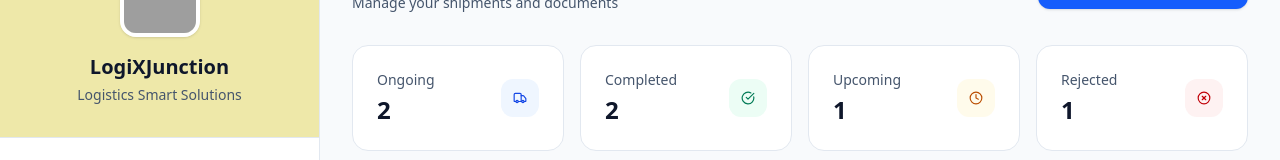
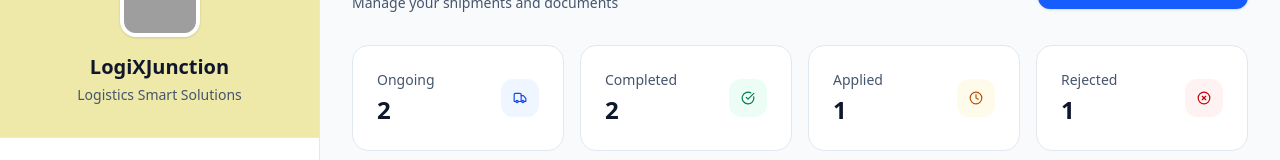
Before and after one commit to logiXjunction/logix-frontend, a React (Vite) app: page /client-dashboard in a window 1280 px wide. Shown: the part 147-307 px from the top of the page. Built offline with nearby package versions, Linux system fonts and the light colour scheme; grey boxes are pictures that could not be loaded.

Commit message:
Upcoming to applied, added button to view bidding

```diff
--- a/package.json
+++ b/package.json
@@ -21,6 +21,7 @@
     "react-globe": "^5.0.2",
     "react-globe.gl": "^2.34.0",
     "react-icons": "^5.5.0",
+    "react-range": "^1.10.0",
     "react-router-dom": "^7.7.0",
     "tailwindcss": "^4.1.11"
   },
--- a/src/app.jsx
+++ b/src/app.jsx
@@ -25,6 +25,7 @@
 import DriverRegistration from './pages/driver_registration';
 import Dashboard from './pages/Dashboardtest';
 import InquiryForm from './pages/inquiry_form';
+import NotFound from './pages/404';
 
 function App() {
   return (
@@ -62,7 +63,7 @@
         <Route path="/available-transporter" element={<AvailableTransporters />} />
         <Route path="/shipment-registration" element={<ShipmentRegistration />} />
         <Route path="/inquiry-form" element={<InquiryForm />} />
-
+        <Route path="*" element={<NotFound/>}/>
 
       </Routes>
       <Footer/>
--- /dev/null
+++ b/src/pages/404.jsx
@@ -0,0 +1,20 @@
+import { TriangleAlert } from "lucide-react";
+import { Link} from "react-router-dom";
+
+export default function NotFound(){
+
+    return(
+        <div className="min-h-screen flex items-center justify-center flex-col gap-y-5 bg-gradient-to-bl from-lxj-accent/50 to-lxj-alert/50">
+            <div className="flex items-center">
+            <h1 className="text-xl md:text-3xl font-bold">404 Not Found!</h1>
+            <TriangleAlert className="w-10 h-10 md:w-12 md:h-12 text-red-700"/>
+            </div>
+            <Link to="/">
+            <button className="cursor-pointer flex items-center gap-2 px-6 py-3 rounded-xl font-semibold bg-lxj-accent text-white transition-all duration-200 hover:shadow-lg hover:scale-105">
+              Go to Home
+            </button>
+          </Link>
+
+        </div>
+    )
+}
--- a/src/pages/client_dashboard.jsx
+++ b/src/pages/client_dashboard.jsx
@@ -1,5 +1,6 @@
 import React, { useState } from 'react';
 import { ArrowLeft, Edit3, Plus, Calendar, User, Phone, Mail, MapPin, Shield, FileText, Package, Clock, CheckCircle, XCircle, AlertCircle, MoreHorizontal, Send, Eye, MessageCircle, Truck, PackageCheck, PackageX, Timer, Menu, X } from 'lucide-react';
+import { Link } from 'react-router-dom';
 
 const ClientDashboard = () => {
   const [activePage, setActivePage] = useState('Overview');
@@ -70,7 +71,7 @@
         estimatedDelivery: "19 Jul 2024"
       }
     ],
-    upcoming: [
+    applied: [
       {
         id: "SH006",
         description: "Pharmaceutical delivery",
@@ -134,7 +135,7 @@
       case 'completed': return 'text-emerald-700 bg-emerald-50 border-emerald-200';
       case 'ongoing': return 'text-blue-700 bg-blue-50 border-blue-200';
       case 'rejected': return 'text-red-700 bg-red-50 border-red-200';
-      case 'upcoming': return 'text-amber-700 bg-amber-50 border-amber-200';
+      case 'applied': return 'text-amber-700 bg-amber-50 border-amber-200';
       default: return 'text-slate-700 bg-slate-50 border-slate-200';
     }
   };
@@ -144,7 +145,7 @@
       case 'completed': return <CheckCircle className="w-3.5 h-3.5" />;
       case 'ongoing': return <Truck className="w-3.5 h-3.5" />;
       case 'rejected': return <XCircle className="w-3.5 h-3.5" />;
-      case 'upcoming': return <Clock className="w-3.5 h-3.5" />;
+      case 'applied': return <Clock className="w-3.5 h-3.5" />;
       default: return <Package className="w-3.5 h-3.5" />;
     }
   };
@@ -154,7 +155,7 @@
       completed: activeShipmentTab === tab ? 'bg-emerald-600 text-white border-emerald-600' : 'bg-white text-emerald-700 border-emerald-200 hover:bg-emerald-50',
       ongoing: activeShipmentTab === tab ? 'bg-blue-600 text-white border-blue-600' : 'bg-white text-blue-700 border-blue-200 hover:bg-blue-50',
       rejected: activeShipmentTab === tab ? 'bg-red-600 text-white border-red-600' : 'bg-white text-red-700 border-red-200 hover:bg-red-50',
-      upcoming: activeShipmentTab === tab ? 'bg-amber-600 text-white border-amber-600' : 'bg-white text-amber-700 border-amber-200 hover:bg-amber-50'
+      applied: activeShipmentTab === tab ? 'bg-amber-600 text-white border-amber-600' : 'bg-white text-amber-700 border-amber-200 hover:bg-amber-50'
     };
     return colors[tab] || 'bg-white text-slate-700 border-slate-200';
   };
@@ -171,7 +172,7 @@
   const shipmentTabs = [
     { id: 'ongoing', label: 'Ongoing', count: shipmentsByStatus.ongoing.length },
     { id: 'completed', label: 'Completed', count: shipmentsByStatus.completed.length },
-    { id: 'upcoming', label: 'Upcoming', count: shipmentsByStatus.upcoming.length },
+    { id: 'applied', label: 'Applied', count: shipmentsByStatus.applied.length },
     { id: 'rejected', label: 'Rejected', count: shipmentsByStatus.rejected.length }
   ];
 
@@ -322,7 +323,7 @@
               </div>
             </div>
 
-            <div className="grid grid-cols-1 sm:grid-cols-3 gap-4">
+            <div className="flex flex-col mx-5 md:mx-0 md:flex-row justify-between md:items-center gap-4">
               <div>
                 <p className="text-xs font-medium text-slate-500 uppercase tracking-wide">Destination</p>
                 <p className="font-medium text-slate-900 mt-1 truncate">{shipment.destination}</p>
@@ -333,13 +334,17 @@
               </div>
               <div>
                 <p className="text-xs font-medium text-slate-500 uppercase tracking-wide">
-                  {activeShipmentTab === 'upcoming' ? 'Scheduled Pickup' :
+                  {activeShipmentTab === 'applied' ? 'Scheduled Pickup' :
                    activeShipmentTab === 'ongoing' ? 'Est. Delivery' : 'Date'}
                 </p>
                 <p className="font-medium text-slate-900 mt-1">
                   {shipment.estimatedDelivery || shipment.scheduledPickup || shipment.date}
                 </p>
               </div>
+              {activeShipmentTab==='applied' &&
+              <Link to="/available-transporter">
+                <button className='bg-lxj-alert cursor-pointer text-white py-2 px-3 rounded-xl'>View Biddings</button>
+                </Link>}
             </div>
 
             {/* Rejection Reason */}
--- a/src/pages/transporter_list.jsx
+++ b/src/pages/transporter_list.jsx
@@ -11,6 +11,8 @@
   const [transporters, setTransporters] = useState([]);
   const [loading, setLoading] = useState(false);
   const [error, setError] = useState('');
+
+
 
   // Dummy transporter data for demo
   const dummyTransporters = [
@@ -99,16 +101,14 @@
   };
 
   const filteredTransporters = transporters.filter((t) => {
-    const matchesSearch =
-      t.companyName.toLowerCase().includes(searchTerm.toLowerCase()) ||
-      t.transporterName.toLowerCase().includes(searchTerm.toLowerCase());
+
     const matchesFilter =
       filter === 'rating'
         ? t.rating >= 4.5
         : filter === 'cost'
         ? parseFloat(t.costEstimate.replace(/[^0-9.-]+/g, '')) < 5000
         : true;
-    return matchesSearch && matchesFilter;
+    return matchesFilter;
   });
 
   if (loading) {
@@ -163,13 +163,7 @@
           {/* Search and Filter - Mobile Responsive */}
           {activeTab === 'dedicated' && (
             <div className="flex flex-col sm:flex-row gap-2 sm:gap-3 sm:items-center">
-              <input
-                type="text"
-                placeholder="Search by name or company"
-                value={searchTerm}
-                onChange={(e) => setSearchTerm(e.target.value)}
-                className="flex-1 rounded-full px-3 sm:px-4 py-2 text-xs sm:text-sm border border-zinc-300 focus:outline-none focus:ring-2 focus:ring-[#d8315b]"
-              />
+
               <select
                 value={filter}
                 onChange={(e) => setFilter(e.target.value)}
```
Also changed, not shown: 1 other file (tests, documents, lock files or other folders).
